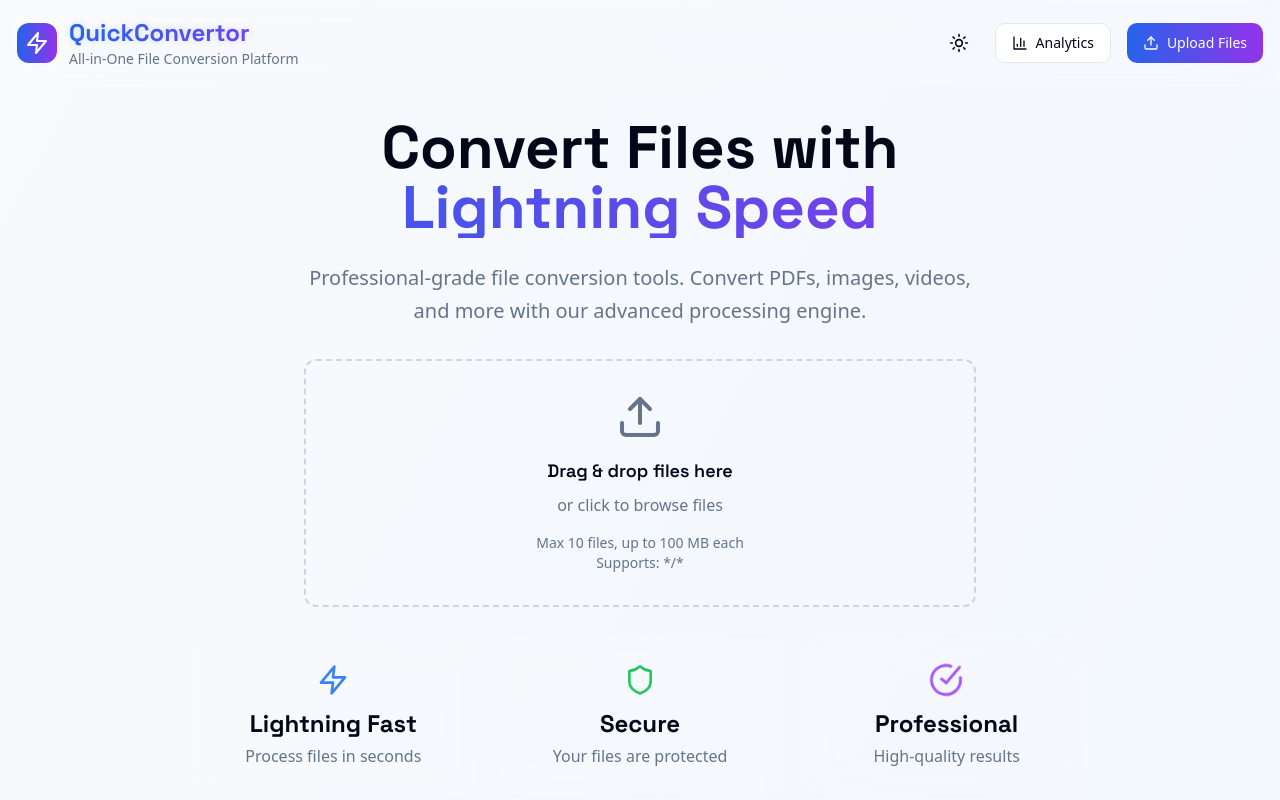
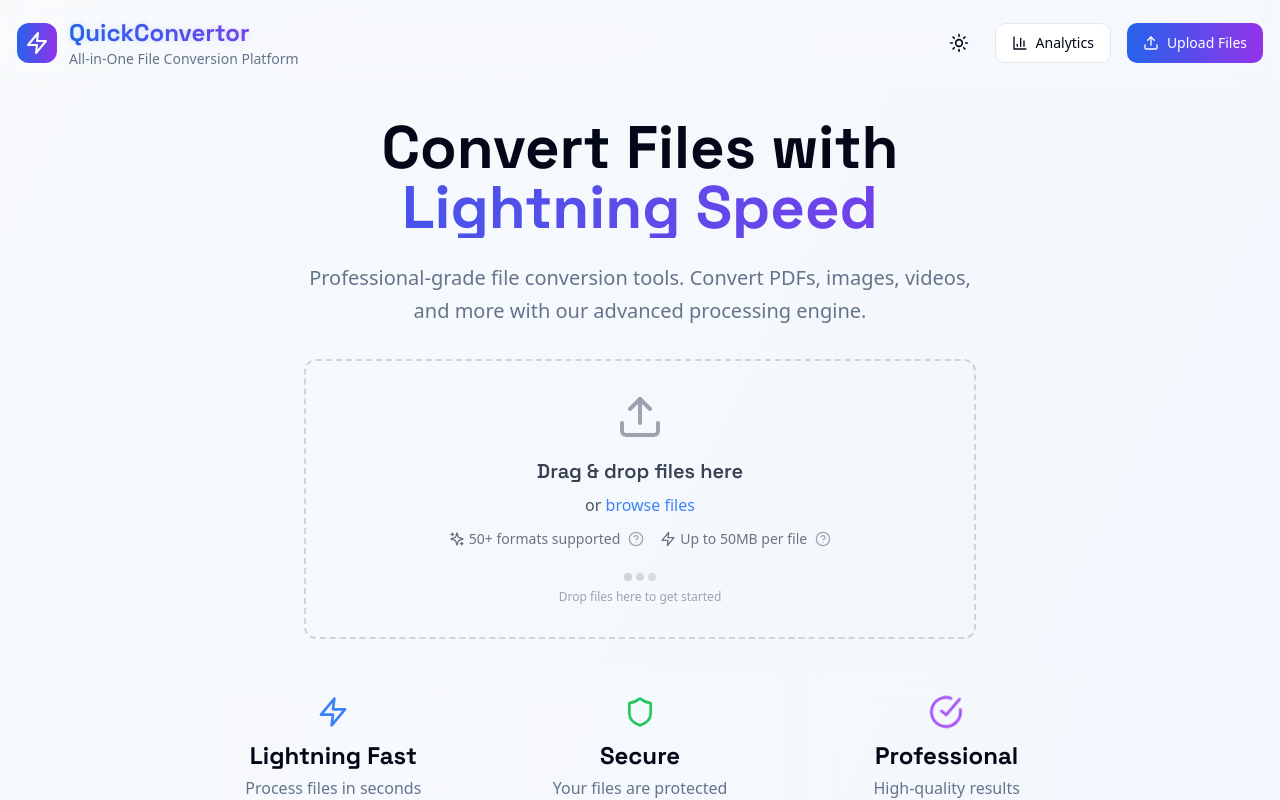
Before and after one commit to aakashsharma7/QuickConverter, a Next.js app: page / in a window 1280 px wide. Shown: the top 800 px of the page. Built offline with nearby package versions, Linux system fonts and the light colour scheme.

Commit message:
Added enhanced file upload features including animated progress indicators, file size badges, error handling with detailed messages, and an improved UI with microcopy, file type tooltips, and Framer Motion animations for drag-and-drop interactions.

```diff
--- a/components/file-upload-zone.tsx
+++ b/components/file-upload-zone.tsx
@@ -1,269 +1,232 @@
 "use client"
 
-import { useState, useCallback } from 'react'
+import React, { useCallback, useState } from 'react'
 import { useDropzone } from 'react-dropzone'
-import { motion, AnimatePresence } from 'framer-motion'
-import { Upload, X, File, CheckCircle, AlertCircle } from 'lucide-react'
+import { Upload, File, X, AlertCircle, HelpCircle, Sparkles, Zap } from 'lucide-react'
 import { Button } from '@/components/ui/button'
-import { Progress } from '@/components/ui/progress'
-import { formatFileSize } from '@/lib/utils'
+import { Badge } from '@/components/ui/badge'
+import { ConversionProgress } from '@/components/conversion-progress'
 
 interface FileUploadZoneProps {
-  onUpload: (files: File[]) => void
+  onFilesSelected: (files: File[]) => void
   isUploading?: boolean
-  progress?: number
-  maxFiles?: number
-  maxSize?: number
-  acceptedTypes?: string[]
+  uploadProgress?: number
+  uploadStatus?: string
 }
 
 export function FileUploadZone({
-  onUpload,
+  onFilesSelected,
   isUploading = false,
-  progress = 0,
-  maxFiles = 10,
-  maxSize = 100 * 1024 * 1024, // 100MB
-  acceptedTypes = ['*/*']
+  uploadProgress = 0,
+  uploadStatus = ''
 }: FileUploadZoneProps) {
-  const [files, setFiles] = useState<File[]>([])
+  const [selectedFiles, setSelectedFiles] = useState<File[]>([])
   const [errors, setErrors] = useState<string[]>([])
 
   const onDrop = useCallback((acceptedFiles: File[], rejectedFiles: any[]) => {
-    setFiles(prev => [...prev, ...acceptedFiles])
+    setSelectedFiles(acceptedFiles)
+    setErrors([])
 
-    // Handle rejected files
-    const newErrors = rejectedFiles.map(({ file, errors }) => {
-      if (errors.some((e: { code: string }) => e.code === 'file-too-large')) {
-        return `${file.name} is too large`
+    if (rejectedFiles.length > 0) {
+      const errorMessages = rejectedFiles.map(({ file, errors }) => {
+        const errorTypes = errors.map((e: any) => e.code).join(', ')
+        return `${file.name}: ${errorTypes}`
+      })
+      setErrors(errorMessages)
     }
-      if (errors.some((e: { code: string }) => e.code === 'file-invalid-type')) {
-        return `${file.name} has an invalid type`
-      }
-      return `${file.name} was rejected`
-    })
-
-    setErrors(prev => [...prev, ...newErrors])
   }, [])
 
   const { getRootProps, getInputProps, isDragActive } = useDropzone({
     onDrop,
-    maxFiles,
-    maxSize,
-    accept: acceptedTypes.reduce((acc, type) => ({ ...acc, [type]: [] }), {}),
-    disabled: isUploading
+    accept: {
+      'image/*': ['.png', '.jpg', '.jpeg', '.gif', '.bmp', '.webp', '.svg', '.ico', '.tiff'],
+      'video/*': ['.mp4', '.avi', '.mov', '.wmv', '.flv', '.webm'],
+      'audio/*': ['.mp3', '.wav', '.flac', '.aac', '.ogg'],
+      'application/pdf': ['.pdf'],
+      'application/msword': ['.doc'],
+      'application/vnd.openxmlformats-officedocument.wordprocessingml.document': ['.docx'],
+      'text/plain': ['.txt'],
+      'text/html': ['.html', '.htm'],
+      'text/css': ['.css'],
+      'text/javascript': ['.js'],
+      'application/json': ['.json'],
+      'text/xml': ['.xml'],
+      'application/zip': ['.zip'],
+      'application/x-rar-compressed': ['.rar']
+    },
+    maxSize: 50 * 1024 * 1024, // 50MB
+    multiple: true
   })
 
+  const handleUpload = () => {
+    if (selectedFiles.length > 0) {
+      onFilesSelected(selectedFiles)
+    }
+  }
+
   const removeFile = (index: number) => {
-    setFiles(prev => prev.filter((_, i) => i !== index))
+    setSelectedFiles(prev => prev.filter((_, i) => i !== index))
   }
 
   const removeError = (index: number) => {
     setErrors(prev => prev.filter((_, i) => i !== index))
   }
 
-  const handleUpload = () => {
-    if (files.length > 0) {
-      onUpload(files)
-      setFiles([])
-      setErrors([])
-    }
-  }
-
   return (
-    <div className="space-y-4">
-      {/* Upload Zone */}
-      <div {...getRootProps()}>
-        <motion.div
-          className={`upload-zone cursor-pointer transition-all duration-300 ${
-            isDragActive ? 'dragover' : ''
-          } ${isUploading ? 'pointer-events-none opacity-50' : ''}`}
-          whileHover={{ scale: 1.02 }}
-          whileTap={{ scale: 0.98 }}
+    <div className="space-y-6">
+      {/* Main Upload Zone */}
+      <div
+        {...getRootProps()}
+        className={`upload-zone relative p-8 border-2 border-dashed rounded-lg text-center cursor-pointer transition-all duration-300 hover:scale-[1.02] ${
+          isDragActive
+            ? 'border-blue-400 bg-blue-50/20 dark:bg-blue-900/20 scale-105'
+            : 'border-gray-300 dark:border-gray-600 hover:border-gray-400 dark:hover:border-gray-500'
+        }`}
       >
         <input {...getInputProps()} />
 
-        <div className="text-center">
-          <motion.div
-            animate={isDragActive ? { scale: 1.1 } : { scale: 1 }}
-            transition={{ duration: 0.2 }}
-          >
-            <motion.div
-              animate={{
-                y: [0, -10, 0],
-                rotate: [0, 5, -5, 0]
-              }}
-              transition={{
-                duration: 3,
-                repeat: Infinity,
-                repeatType: "reverse",
-                ease: "easeInOut"
-              }}
-            >
-              <Upload className="w-12 h-12 mx-auto mb-4 text-muted-foreground" />
-            </motion.div>
-          </motion.div>
+        {/* Main Upload Icon */}
+        <div className="flex justify-center mb-4">
+          <Upload className="w-12 h-12 text-gray-400 dark:text-gray-500 animate-pulse" />
+        </div>
 
-          <motion.h3
-            className="text-lg font-semibold mb-2"
-            animate={{
-              scale: isDragActive ? 1.05 : 1,
-              color: isDragActive ? "#3b82f6" : "inherit"
-            }}
-            transition={{ duration: 0.2 }}
-          >
-            {isDragActive ? 'Drop files here' : 'Drag & drop files here'}
-          </motion.h3>
+        {/* Main Heading */}
+        <h3 className="text-xl font-semibold mb-2 text-gray-700 dark:text-gray-300">
+          {isDragActive ? 'Drop files here!' : 'Drag & drop files here'}
+        </h3>
 
-          <p className="text-muted-foreground mb-4">
-            or click to browse files
+        {/* Interactive Microcopy */}
+        <div className="space-y-3 mb-6">
+          <p className="text-gray-600 dark:text-gray-400">
+            or{' '}
+            <span className="text-blue-500 hover:text-blue-600 cursor-pointer font-medium">
+              browse files
+            </span>
           </p>
 
-          <div className="text-sm text-muted-foreground">
-            <p>Max {maxFiles} files, up to {formatFileSize(maxSize)} each</p>
-            <p>Supports: {acceptedTypes.join(', ')}</p>
+          <div className="flex items-center justify-center gap-4 text-sm text-gray-500 dark:text-gray-400">
+            <div className="flex items-center gap-1">
+              <Sparkles className="w-4 h-4" />
+              <span>50+ formats supported</span>
+              <HelpCircle className="w-4 h-4 ml-1 cursor-help opacity-60 hover:opacity-100" />
+            </div>
+
+            <div className="flex items-center gap-1">
+              <Zap className="w-4 h-4" />
+              <span>Up to 50MB per file</span>
+              <HelpCircle className="w-4 h-4 ml-1 cursor-help opacity-60 hover:opacity-100" />
             </div>
           </div>
-      </motion.div>
         </div>
 
-      {/* Progress Bar */}
-      <AnimatePresence>
+        {/* Progress Display */}
         {isUploading && (
-          <motion.div
-            initial={{ opacity: 0, height: 0 }}
-            animate={{ opacity: 1, height: 'auto' }}
-            exit={{ opacity: 0, height: 0 }}
-            className="space-y-2"
-          >
-            <div className="flex justify-between text-sm">
-              <span>Uploading...</span>
-              <span>{progress}%</span>
+          <div className="mb-4">
+            <ConversionProgress
+              fileName="Uploading files..."
+              progress={uploadProgress}
+              status={uploadStatus as 'uploading' | 'converting' | 'completed' | 'error'}
+            />
           </div>
-            <Progress value={progress} className="h-2" />
-          </motion.div>
         )}
-      </AnimatePresence>
+
+        {/* Empty State Illustration */}
+        {selectedFiles.length === 0 && !isUploading && (
+          <div className="mt-6 text-gray-400 dark:text-gray-500">
+            <div className="flex flex-col items-center gap-2">
+              <div className="flex items-center gap-1 text-xs">
+                <div className="w-2 h-2 bg-gray-300 dark:bg-gray-600 rounded-full animate-pulse"></div>
+                <div className="w-2 h-2 bg-gray-300 dark:bg-gray-600 rounded-full animate-pulse" style={{ animationDelay: '0.2s' }}></div>
+                <div className="w-2 h-2 bg-gray-300 dark:bg-gray-600 rounded-full animate-pulse" style={{ animationDelay: '0.4s' }}></div>
+              </div>
+              <p className="text-xs">Drop files here to get started</p>
+            </div>
+          </div>
+        )}
+      </div>
 
       {/* Selected Files */}
-      <AnimatePresence>
-        {files.length > 0 && (
-          <motion.div
-            initial={{ opacity: 0, height: 0 }}
-            animate={{ opacity: 1, height: 'auto' }}
-            exit={{ opacity: 0, height: 0 }}
-            className="space-y-2"
+      {selectedFiles.length > 0 && (
+        <div className="space-y-3">
+          <h4 className="text-sm font-medium text-gray-700 dark:text-gray-300 flex items-center gap-2">
+            <File className="w-4 h-4" />
+            Selected Files ({selectedFiles.length})
+            <HelpCircle className="w-4 h-4 cursor-help opacity-60 hover:opacity-100" />
+          </h4>
+          <div className="space-y-2">
+            {selectedFiles.map((file, index) => (
+              <div
+                key={file.name}
+                className="flex items-center justify-between p-3 bg-gray-50 dark:bg-gray-800 rounded-md hover:bg-gray-100 dark:hover:bg-gray-700 transition-colors"
               >
-            <h4 className="font-medium">Selected Files ({files.length})</h4>
-            <div className="space-y-2">
-              {files.map((file, index) => (
-                <motion.div
-                  key={`${file.name}-${index}`}
-                  initial={{ opacity: 0, x: -20 }}
-                  animate={{ opacity: 1, x: 0 }}
-                  exit={{ opacity: 0, x: 20 }}
-                  className="flex items-center justify-between p-3 bg-muted rounded-lg"
-                >
-                  <div className="flex items-center space-x-3">
-                    <File className="w-5 h-5 text-blue-500" />
-                    <div>
-                      <p className="font-medium text-sm">{file.name}</p>
-                      <p className="text-xs text-muted-foreground">
-                        {formatFileSize(file.size)}
-                      </p>
-                    </div>
+                <div className="flex items-center gap-2">
+                  <File className="w-4 h-4 text-gray-500" />
+                  <span className="text-sm text-gray-700 dark:text-gray-300">{file.name}</span>
+                  <Badge variant="secondary" className="text-xs">
+                    {(file.size / 1024 / 1024).toFixed(2)} MB
+                  </Badge>
                 </div>
                 <Button
                   variant="ghost"
                   size="sm"
-                    onClick={() => removeFile(index)}
-                    disabled={isUploading}
+                  onClick={(e) => {
+                    e.stopPropagation()
+                    removeFile(index)
+                  }}
+                  className="h-6 w-6 p-0 hover:bg-red-100 dark:hover:bg-red-900/20"
                 >
-                    <X className="w-4 h-4" />
+                  <X className="w-3 h-3" />
                 </Button>
-                </motion.div>
+              </div>
             ))}
           </div>
-          </motion.div>
+        </div>
       )}
-      </AnimatePresence>
 
       {/* Errors */}
-      <AnimatePresence>
       {errors.length > 0 && (
-          <motion.div
-            initial={{ opacity: 0, height: 0 }}
-            animate={{ opacity: 1, height: 'auto' }}
-            exit={{ opacity: 0, height: 0 }}
-            className="space-y-2"
-          >
-            <h4 className="font-medium text-destructive">Errors</h4>
+        <div className="space-y-3">
+          <h4 className="text-sm font-medium text-red-600 dark:text-red-400 flex items-center gap-2">
+            <AlertCircle className="w-4 h-4" />
+            Errors ({errors.length})
+            <HelpCircle className="w-4 h-4 cursor-help opacity-60 hover:opacity-100" />
+          </h4>
           <div className="space-y-2">
             {errors.map((error, index) => (
-                <motion.div
+              <div
                 key={index}
-                  initial={{ opacity: 0, x: -20 }}
-                  animate={{ opacity: 1, x: 0 }}
-                  exit={{ opacity: 0, x: 20 }}
-                  className="flex items-center justify-between p-3 bg-destructive/10 border border-destructive/20 rounded-lg"
+                className="flex items-center justify-between p-3 bg-red-50 dark:bg-red-900/20 rounded-md"
               >
-                  <div className="flex items-center space-x-3">
-                    <AlertCircle className="w-5 h-5 text-destructive" />
-                    <p className="text-sm text-destructive">{error}</p>
-                  </div>
+                <span className="text-sm text-red-600 dark:text-red-400">{error}</span>
                 <Button
                   variant="ghost"
                   size="sm"
-                    onClick={() => removeError(index)}
+                  onClick={(e) => {
+                    e.stopPropagation()
+                    removeError(index)
+                  }}
+                  className="h-6 w-6 p-0 hover:bg-red-100 dark:hover:bg-red-900/40"
                 >
-                    <X className="w-4 h-4" />
+                  <X className="w-3 h-3" />
                 </Button>
-                </motion.div>
+              </div>
             ))}
           </div>
-          </motion.div>
+        </div>
       )}
-      </AnimatePresence>
 
       {/* Upload Button */}
-      <AnimatePresence>
-        {files.length > 0 && !isUploading && (
-          <motion.div
-            initial={{ opacity: 0, y: 20 }}
-            animate={{ opacity: 1, y: 0 }}
-            exit={{ opacity: 0, y: 20 }}
-            className="flex justify-center"
-          >
-            <motion.div
-              whileHover={{ scale: 1.05 }}
-              whileTap={{ scale: 0.95 }}
-              transition={{ type: "spring", stiffness: 400 }}
-            >
+      {selectedFiles.length > 0 && !isUploading && (
+        <div className="flex justify-center">
           <Button
             onClick={handleUpload}
-                size="lg"
-                variant="gradient"
-                className="px-8"
+            className="w-full bg-gradient-to-r from-blue-500 to-purple-600 hover:from-blue-600 hover:to-purple-700 text-white border-0 shadow-lg hover:shadow-xl transition-all duration-200 hover:scale-105"
           >
-                <motion.div
-                  animate={{
-                    scale: [1, 1.1, 1],
-                    rotate: [0, 5, 0]
-                  }}
-                  transition={{
-                    duration: 2,
-                    repeat: Infinity,
-                    repeatType: "reverse",
-                    ease: "easeInOut"
-                  }}
-                >
-                  <Upload className="w-4 h-4 mr-2" />
-                </motion.div>
-                Upload {files.length} File{files.length !== 1 ? 's' : ''}
+            <Upload className="w-4 h-4 mr-2 animate-pulse" />
+            Upload {selectedFiles.length} File{selectedFiles.length !== 1 ? 's' : ''}
           </Button>
-            </motion.div>
-          </motion.div>
+        </div>
       )}
-      </AnimatePresence>
     </div>
   )
 }
```
Lines whose indentation alone changed are shown as unchanged.
